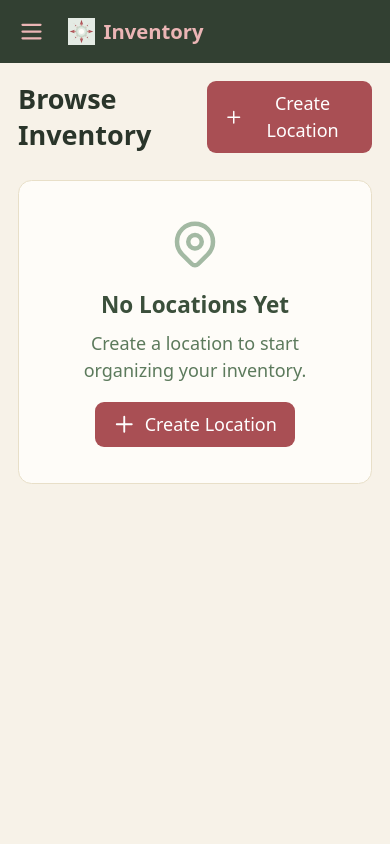
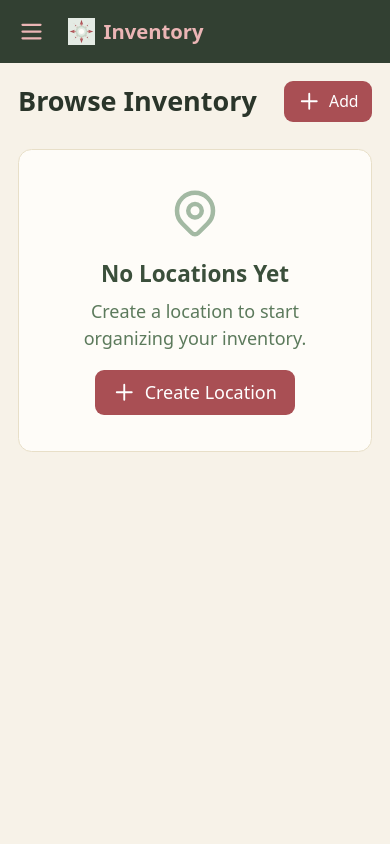
Before and after one commit to rmaxseiner/protea, a FastAPI app: template src/protea/web/templates/browse.html in a window 390 px wide. Run offline with FastAPI, Linux system fonts and the light colour scheme; the template is opened without the code that fills it, so the values that code supplies are empty; parts of the project's set-up code (start-up, migrations or seed data) failed here and were passed over; some libraries are stand-ins or nearby versions.

Commit message:
Fix mobile responsiveness issues on location, browse, and search pages
- Add overflow-x-hidden to main content area in base template
- Fix bin list items to properly truncate descriptions on mobile
- Make button rows stack vertically on small screens
- Add proper flex-shrink-0, min-w-0, and overflow-hidden classes
- Truncate location paths in search results
- Responsive "Create Location" button (shows "Add" on mobile)
- Hide sub-bin count badges on mobile to save space

Co-Authored-By: Claude Opus 4.5 <noreply@anthropic.com>

```diff
--- a/src/protea/web/templates/base.html
+++ b/src/protea/web/templates/base.html
@@ -151,7 +151,7 @@
         </aside>
 
         <!-- Main Content -->
-        <main class="flex-1 lg:ml-0 mt-14 lg:mt-0">
+        <main class="flex-1 lg:ml-0 mt-14 lg:mt-0 overflow-x-hidden">
             {% block content %}{% endblock %}
         </main>
     </div>
--- a/src/protea/web/templates/browse.html
+++ b/src/protea/web/templates/browse.html
@@ -3,15 +3,16 @@
 {% block title %}Browse - Inventory{% endblock %}
 
 {% block content %}
-<div class="p-4 lg:p-6 max-w-4xl mx-auto" data-page="browse">
-    <div class="flex items-center justify-between mb-6">
+<div class="p-4 lg:p-6 max-w-4xl mx-auto overflow-hidden" data-page="browse">
+    <div class="flex items-center justify-between gap-4 mb-6">
         <h1 class="text-2xl font-bold text-fynbos-900">Browse Inventory</h1>
         <button type="button" onclick="toggleCreateLocationForm()"
-                class="inline-flex items-center gap-2 px-4 py-2 bg-protea-600 hover:bg-protea-700 text-white rounded-lg transition-colors">
+                class="inline-flex items-center gap-2 px-3 py-2 bg-protea-600 hover:bg-protea-700 text-white rounded-lg transition-colors text-sm sm:text-base sm:px-4 flex-shrink-0">
             <svg class="w-5 h-5" fill="none" stroke="currentColor" viewBox="0 0 24 24">
                 <path stroke-linecap="round" stroke-linejoin="round" stroke-width="2" d="M12 4v16m8-8H4"/>
             </svg>
-            Create Location
+            <span class="hidden sm:inline">Create Location</span>
+            <span class="sm:hidden">Add</span>
         </button>
     </div>
 
@@ -69,36 +70,36 @@
             <div class="w-10 flex-shrink-0"></div>
             {% endif %}
             <a href="/browse/bin/{{ bin_node.id }}"
-               class="flex-1 flex items-center justify-between px-2 py-3 hover:bg-fynbos-50 transition-colors">
-                <div class="flex items-center gap-3">
+               class="flex-1 flex items-center px-2 py-3 hover:bg-fynbos-50 transition-colors min-w-0 overflow-hidden">
+                <div class="flex items-center gap-3 min-w-0 flex-1 overflow-hidden">
                     {% if bin_node.children %}
                     {# Folder icon for bins with children #}
-                    <svg class="w-5 h-5 text-fynbos-500" fill="none" stroke="currentColor" viewBox="0 0 24 24">
+                    <svg class="w-5 h-5 text-fynbos-500 flex-shrink-0" fill="none" stroke="currentColor" viewBox="0 0 24 24">
                         <path stroke-linecap="round" stroke-linejoin="round" stroke-width="2" d="M3 7v10a2 2 0 002 2h14a2 2 0 002-2V9a2 2 0 00-2-2h-6l-2-2H5a2 2 0 00-2 2z"/>
                     </svg>
                     {% else %}
                     {# Box icon for leaf bins #}
-                    <svg class="w-5 h-5 text-fynbos-400" fill="none" stroke="currentColor" viewBox="0 0 24 24">
+                    <svg class="w-5 h-5 text-fynbos-400 flex-shrink-0" fill="none" stroke="currentColor" viewBox="0 0 24 24">
                         <path stroke-linecap="round" stroke-linejoin="round" stroke-width="2" d="M20 7l-8-4-8 4m16 0l-8 4m8-4v10l-8 4m0-10L4 7m8 4v10M4 7v10l8 4"/>
                     </svg>
                     {% endif %}
-                    <div>
-                        <span class="font-medium text-fynbos-800">{{ bin_node.name }}</span>
+                    <div class="min-w-0 flex-1 overflow-hidden">
+                        <span class="font-medium text-fynbos-800 block truncate">{{ bin_node.name }}</span>
                         {% if bin_node.description %}
-                        <p class="text-sm text-fynbos-500">{{ bin_node.description }}</p>
+                        <p class="text-sm text-fynbos-500 truncate">{{ bin_node.description }}</p>
                         {% endif %}
                     </div>
                 </div>
-                <div class="flex items-center gap-3">
+                <div class="flex items-center gap-2 flex-shrink-0 ml-2">
                     {% if bin_node.child_count > 0 %}
-                    <span class="text-xs text-fynbos-400 bg-fynbos-100 px-2 py-0.5 rounded">
+                    <span class="hidden sm:inline text-xs text-fynbos-400 bg-fynbos-100 px-2 py-0.5 rounded whitespace-nowrap">
                         {{ bin_node.child_count }} sub-bin{% if bin_node.child_count != 1 %}s{% endif %}
                     </span>
                     {% endif %}
-                    <span class="text-sm text-fynbos-500">
+                    <span class="text-sm text-fynbos-500 whitespace-nowrap">
                         {{ bin_node.item_count }} item{% if bin_node.item_count != 1 %}s{% endif %}
                     </span>
-                    <svg class="w-5 h-5 text-fynbos-400" fill="none" stroke="currentColor" viewBox="0 0 24 24">
+                    <svg class="w-5 h-5 text-fynbos-400 flex-shrink-0" fill="none" stroke="currentColor" viewBox="0 0 24 24">
                         <path stroke-linecap="round" stroke-linejoin="round" stroke-width="2" d="M9 5l7 7-7 7"/>
                     </svg>
                 </div>
@@ -134,24 +135,24 @@
                 <div class="w-11 flex-shrink-0"></div>
                 {% endif %}
                 <a href="/browse/location/{{ loc_data.location.id }}"
-                   class="flex-1 flex items-center justify-between px-2 py-3 hover:bg-fynbos-200 transition-colors">
-                    <div class="flex items-center gap-3">
-                        <svg class="w-6 h-6 text-fynbos-600" fill="none" stroke="currentColor" viewBox="0 0 24 24">
+                   class="flex-1 flex items-center px-2 py-3 hover:bg-fynbos-200 transition-colors min-w-0 overflow-hidden">
+                    <div class="flex items-center gap-3 min-w-0 flex-1 overflow-hidden">
+                        <svg class="w-6 h-6 text-fynbos-600 flex-shrink-0" fill="none" stroke="currentColor" viewBox="0 0 24 24">
                             <path stroke-linecap="round" stroke-linejoin="round" stroke-width="2" d="M17.657 16.657L13.414 20.9a1.998 1.998 0 01-2.827 0l-4.244-4.243a8 8 0 1111.314 0z"/>
                             <path stroke-linecap="round" stroke-linejoin="round" stroke-width="2" d="M15 11a3 3 0 11-6 0 3 3 0 016 0z"/>
                         </svg>
-                        <div>
-                            <h2 class="font-semibold text-fynbos-900">{{ loc_data.location.name }}</h2>
+                        <div class="min-w-0 flex-1 overflow-hidden">
+                            <h2 class="font-semibold text-fynbos-900 truncate">{{ loc_data.location.name }}</h2>
                             {% if loc_data.location.description %}
-                            <p class="text-sm text-fynbos-500">{{ loc_data.location.description }}</p>
+                            <p class="text-sm text-fynbos-500 truncate">{{ loc_data.location.description }}</p>
                             {% endif %}
                         </div>
                     </div>
-                    <div class="flex items-center gap-2">
-                        <span class="bg-fynbos-200 text-fynbos-700 text-sm px-2 py-1 rounded">
+                    <div class="flex items-center gap-2 flex-shrink-0 ml-2">
+                        <span class="bg-fynbos-200 text-fynbos-700 text-sm px-2 py-1 rounded whitespace-nowrap">
                             {{ loc_data.bin_count }} bin{% if loc_data.bin_count != 1 %}s{% endif %}
                         </span>
-                        <svg class="w-5 h-5 text-fynbos-400" fill="none" stroke="currentColor" viewBox="0 0 24 24">
+                        <svg class="w-5 h-5 text-fynbos-400 flex-shrink-0" fill="none" stroke="currentColor" viewBox="0 0 24 24">
                             <path stroke-linecap="round" stroke-linejoin="round" stroke-width="2" d="M9 5l7 7-7 7"/>
                         </svg>
                     </div>
```
Also changed, not shown: src/protea/web/templates/location.html (+6 -6 lines), src/protea/web/templates/partials/search_results.html (+9 -9 lines).
